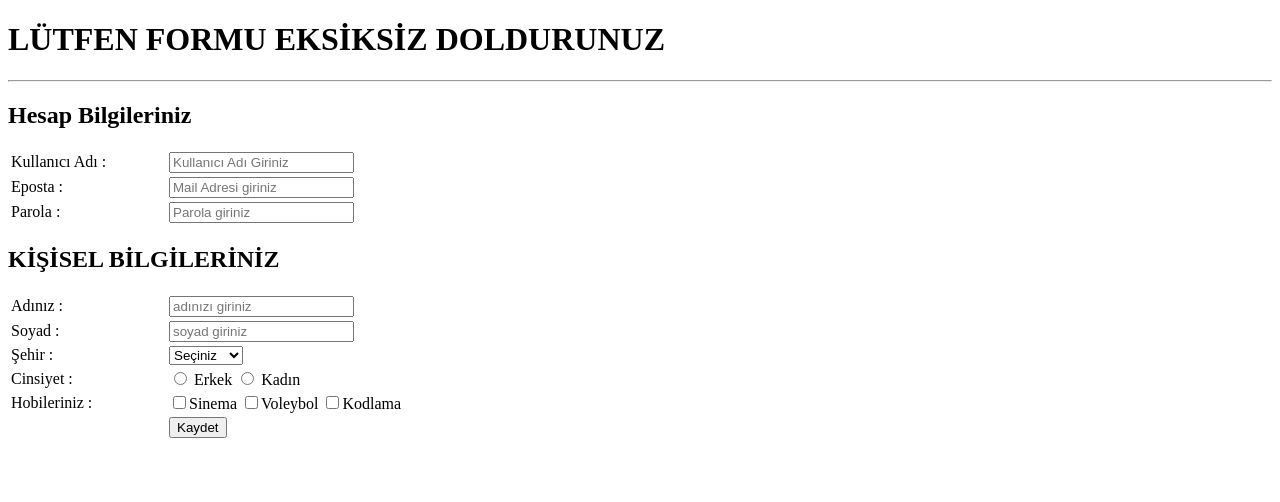
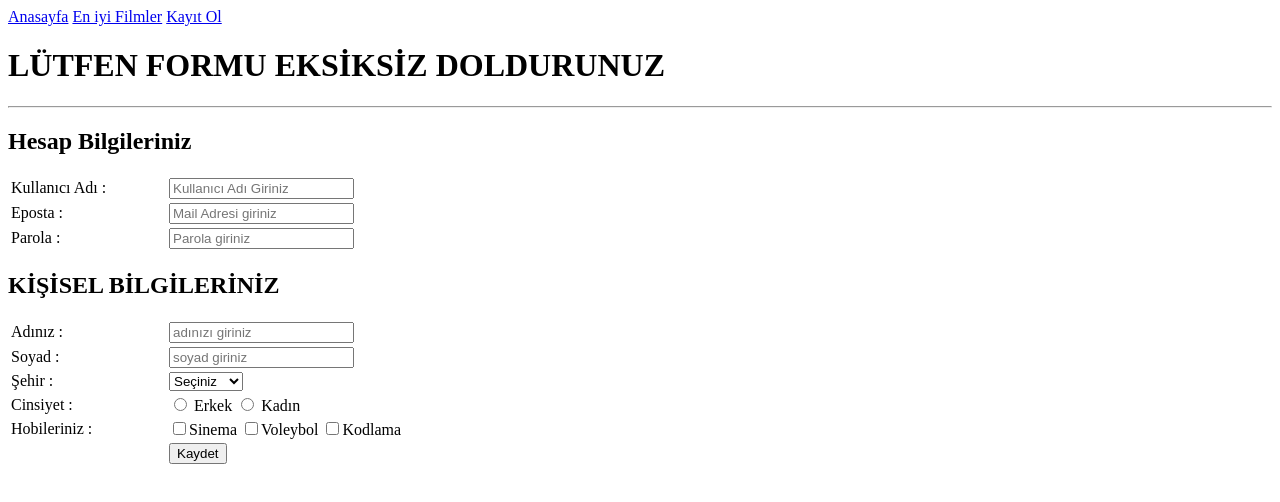
Before and after one commit to YavuzahmetR/html-movie, a plain HTML site: page uygulama-7/formtbl.html in a window 1280 px wide. Drawn offline with Linux system fonts and the light colour scheme.

Commit message:
sayfalar arası linkler düzenlendi

```diff
--- a/uygulama-7/formtbl.html
+++ b/uygulama-7/formtbl.html
@@ -7,6 +7,11 @@
 </head>
 <body>
 
+    <nav>
+        <a href="index.html">Anasayfa</a>
+        <a href="en-iyi-filmler.html">En iyi Filmler</a>
+        <a href="formtbl.html">Kayıt Ol</a>
+    </nav>
     <h1>LÜTFEN FORMU EKSİKSİZ DOLDURUNUZ</h1>
     <hr>
 
```
